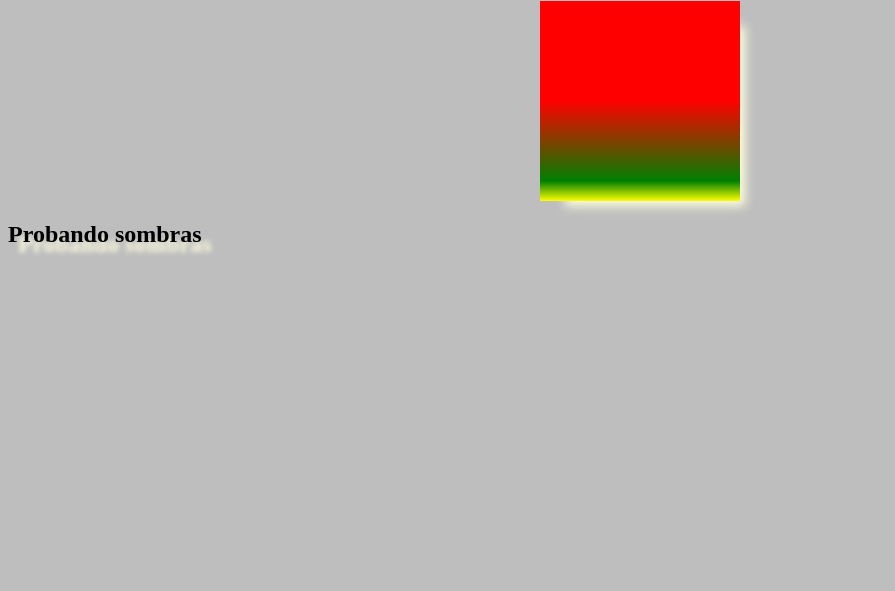
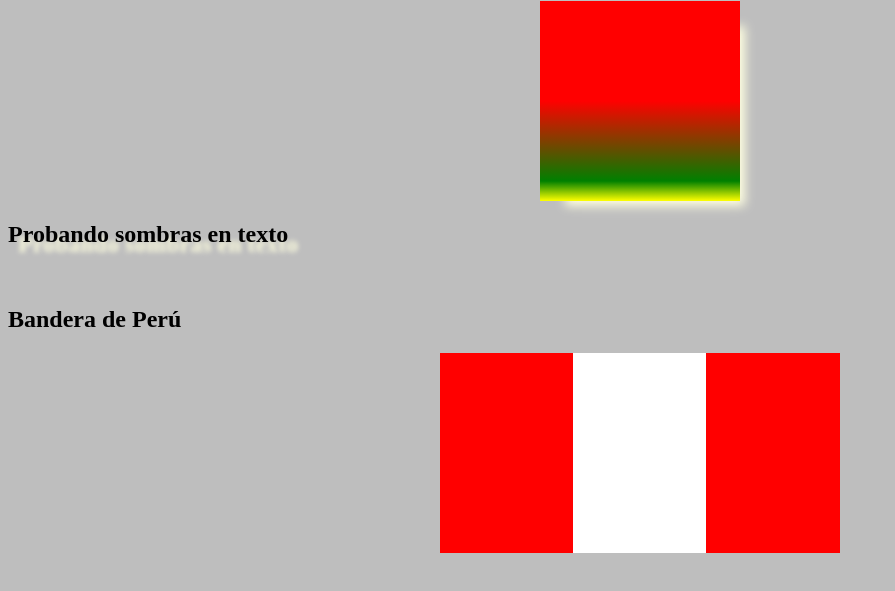
Before and after one commit to FrontEdd/rep-codigo-16, a plain HTML site: page sem2/efectos.html in a window 1280 px wide. Shown: the part 79-670 px from the top of the page, without its empty margins (0-895 px from the left). Drawn offline with Linux system fonts and the light colour scheme.

Commit message:
Practica: bandera de Peru con linear-gradient

```diff
--- a/sem2/css/efectos.css
+++ b/sem2/css/efectos.css
@@ -11,6 +11,13 @@ body {
 
     /* Gradiente */
     background: linear-gradient(red 50%, green 90%, yellow 100%);
+}
+
+#flag {
+    width: 400px;
+    height: 200px;
+    margin: auto;
+    background: linear-gradient(to right,red 33.3%,white 33.3% 66.6%,red 66.6% 100%);
 }
 
 /* 1 param eje x (default derecha) */
--- a/sem2/efectos.html
+++ b/sem2/efectos.html
@@ -10,6 +10,9 @@
 <body>
     <h1>Efectos</h1>
     <div id="contenedor" class="box-shadow"></div>
-    <h2 class="text-shadow">Probando sombras</h2>
+    <h2 class="text-shadow">Probando sombras en texto</h2>
+    <br>
+    <h2>Bandera de Perú</h2>
+    <div id="flag"></div>
 </body>
 </html>
```
